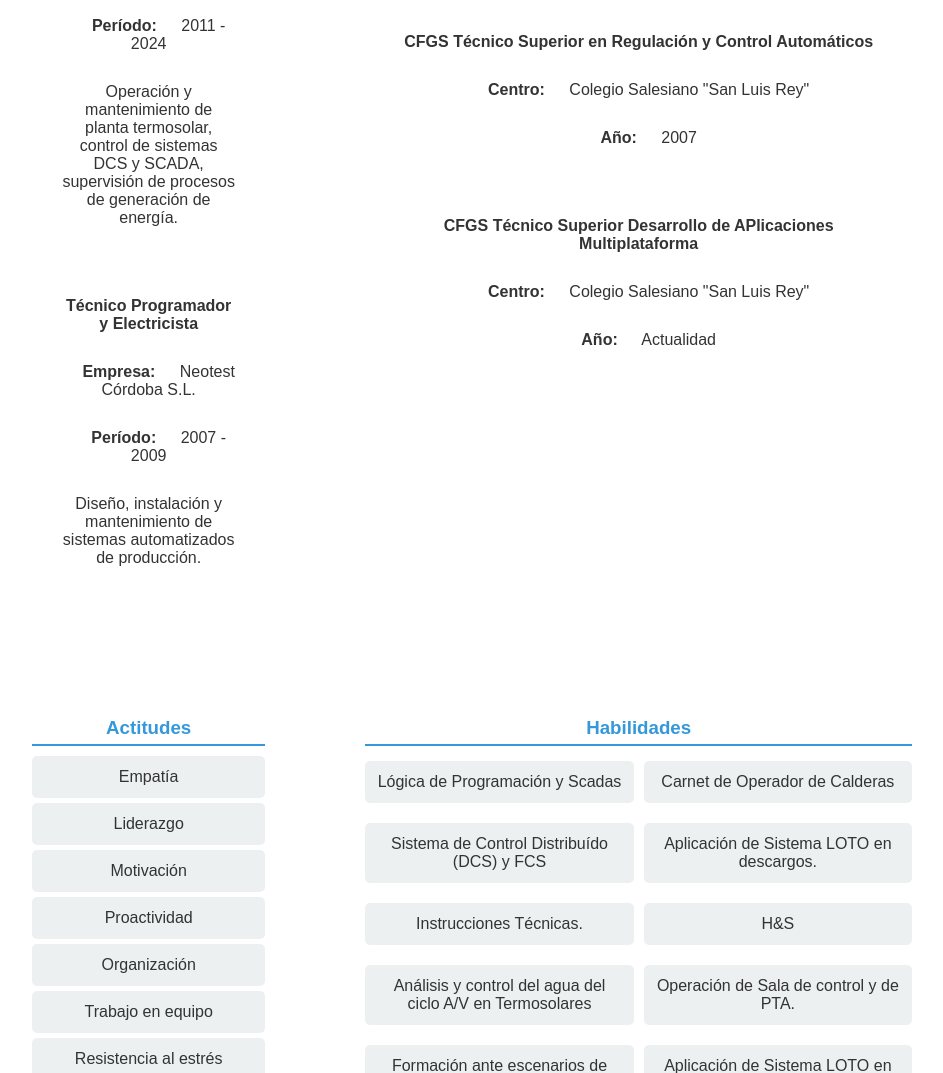
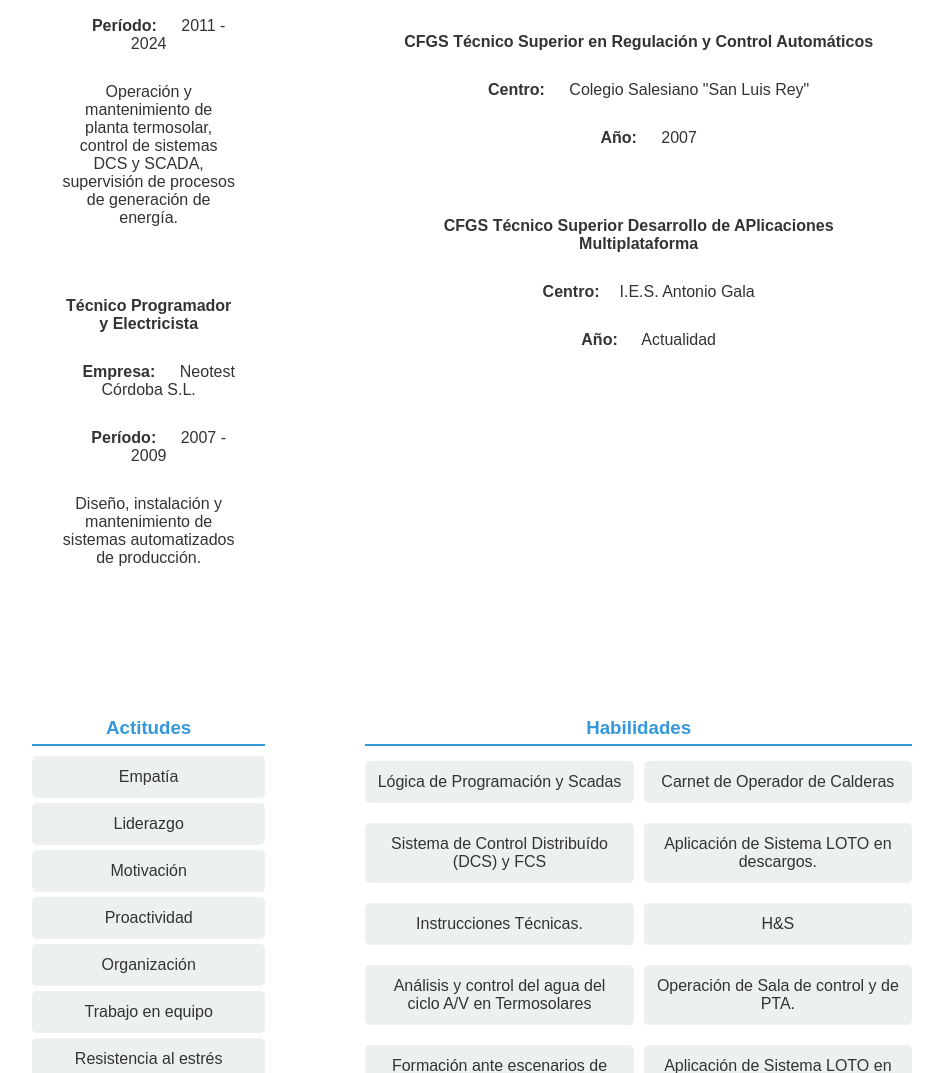
Before and after one commit to JoseManuelSanchezRosal/JoseManuelSanchezRosal.github.io, a plain HTML site: page index.html in a window 1280 px wide. Shown: the part 1170-2243 px from the top of the page, without its empty margins (168-1111 px from the left). Drawn offline with Linux system fonts and the light colour scheme.

Commit message:
correccion

```diff
--- a/index.html
+++ b/index.html
@@ -56,7 +56,7 @@
             </article>
             <article>
                 <h4>CFGS Técnico Superior Desarrollo de APlicaciones Multiplataforma</h4>
-                <p><strong>Centro:</strong> Colegio Salesiano "San Luis Rey"</p>
+                <p><strong>Centro:</strong>I.E.S. Antonio Gala</p>
                 <p><strong>Año:</strong> Actualidad</p>
             </article>
         </section>
```
